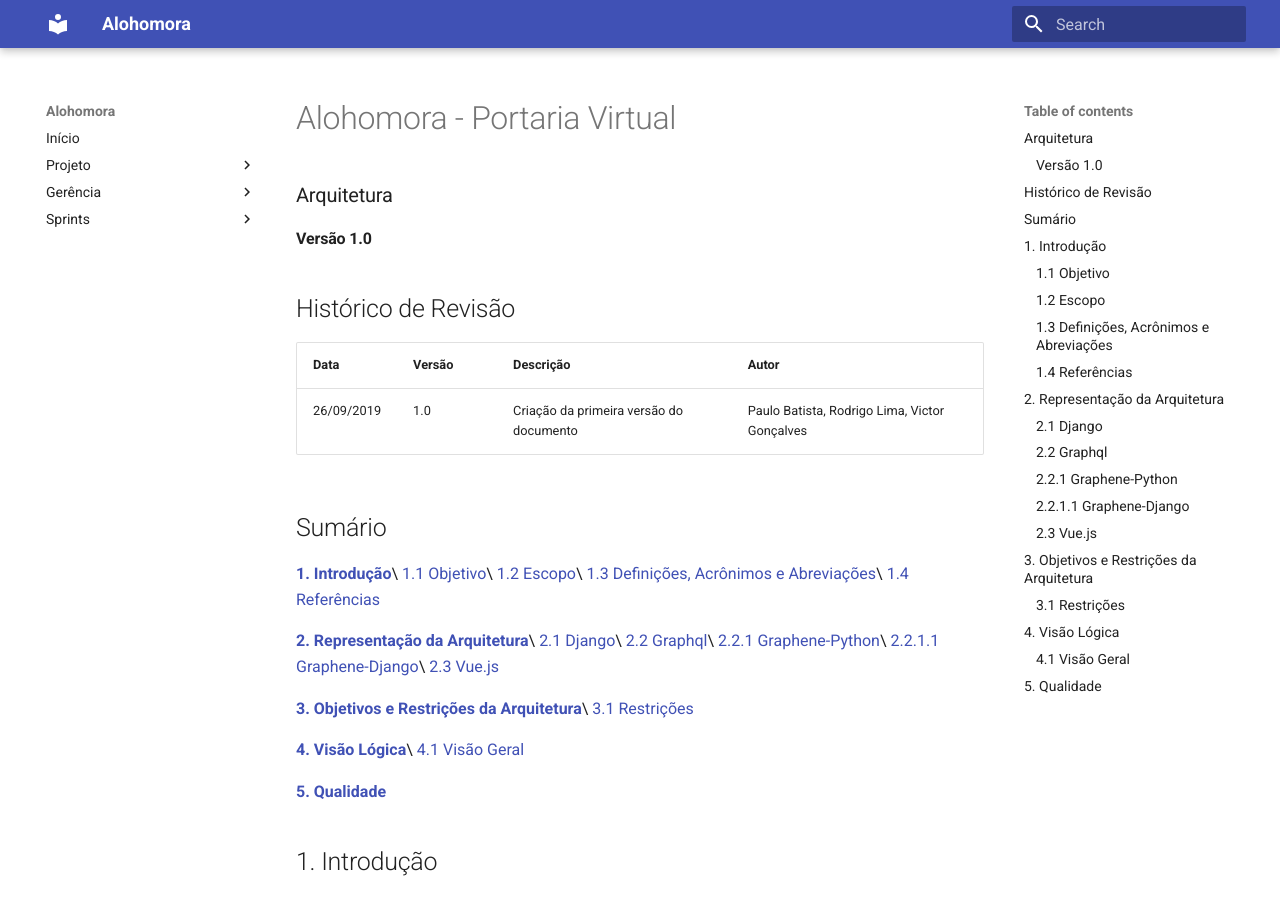
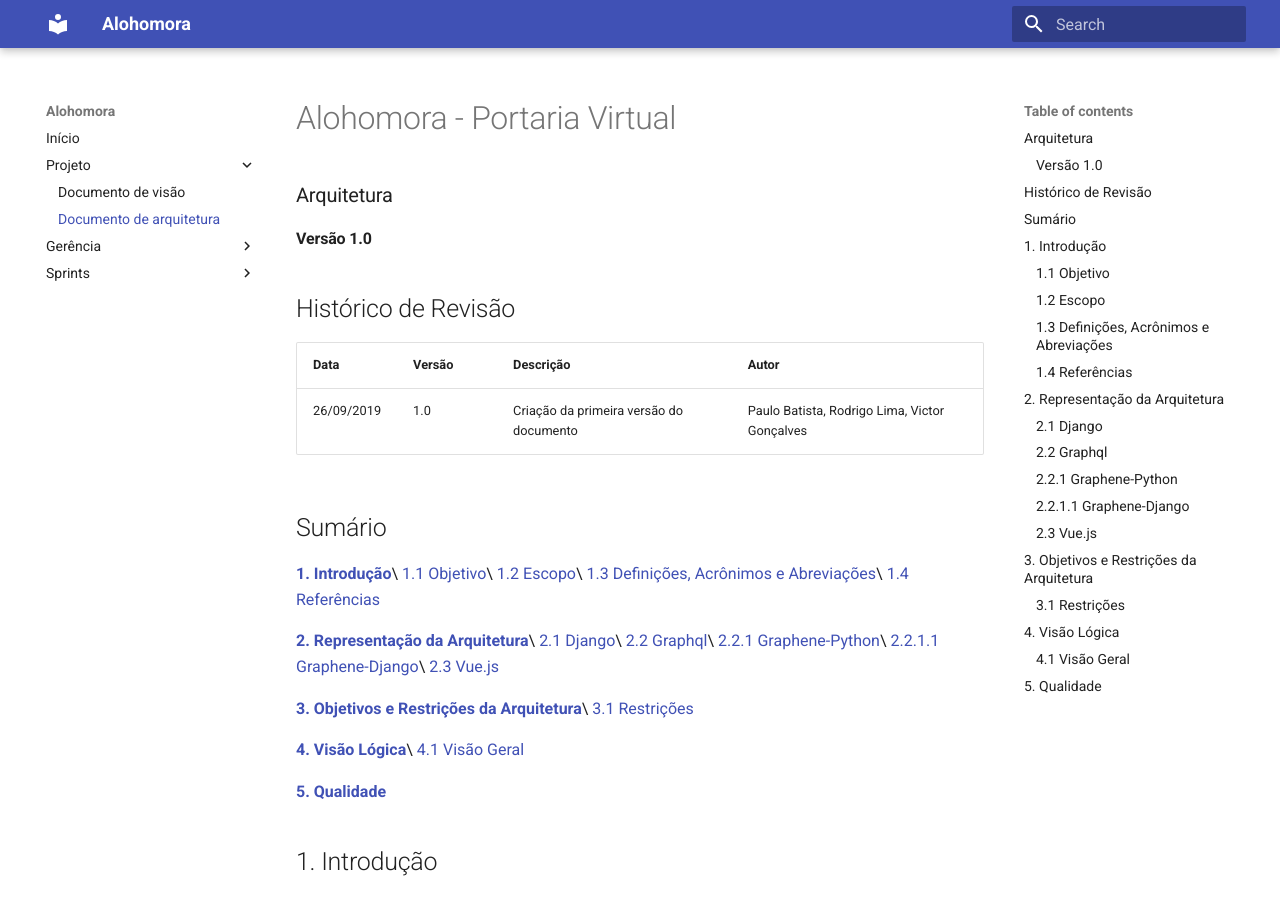
Before and after one commit to Alohomora-team/AlohomoraAPI, an MkDocs documentation site: the page built from docs/docs/projeto/doc_arquitetura.md, in a window 1280 px wide and 900 px high. Built offline with MkDocs 1.6.1 and Material for MkDocs 9.7.7, drawn with Linux system fonts in a browser that asks for light colours.

Commit message:
Adição do link na sidebar
Co-authored-by: higton <higton@users.noreply.github.com>
Co-authored-by: VictorJorgeFGA <VictorJorgeFGA@users.noreply.github.com>

```diff
--- a/docs/mkdocs.yml
+++ b/docs/mkdocs.yml
@@ -3,6 +3,7 @@ nav:
 - Início: 'index.md'
 - Projeto:
   - 'Documento de visão': 'projeto/doc_visao.md'
+  - 'Documento de arquitetura': 'projeto/doc_arquitetura.md'
 - Gerência:
   - 'Plano de gerência de configuração de software': 'gerencia/plano_gcs.md'
   - 'Estrutura analítica do projeto': 'gerencia/EAP.md'
```
